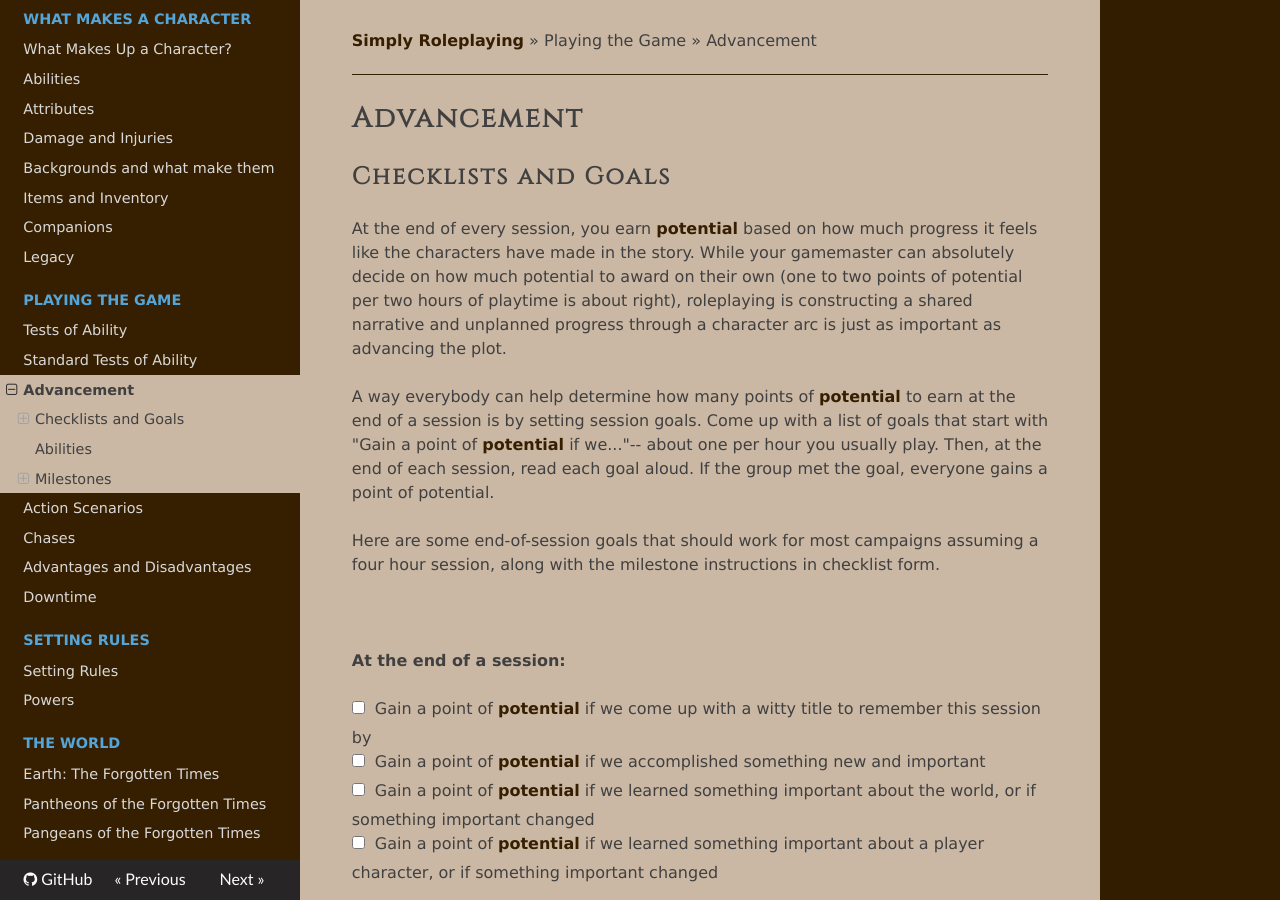
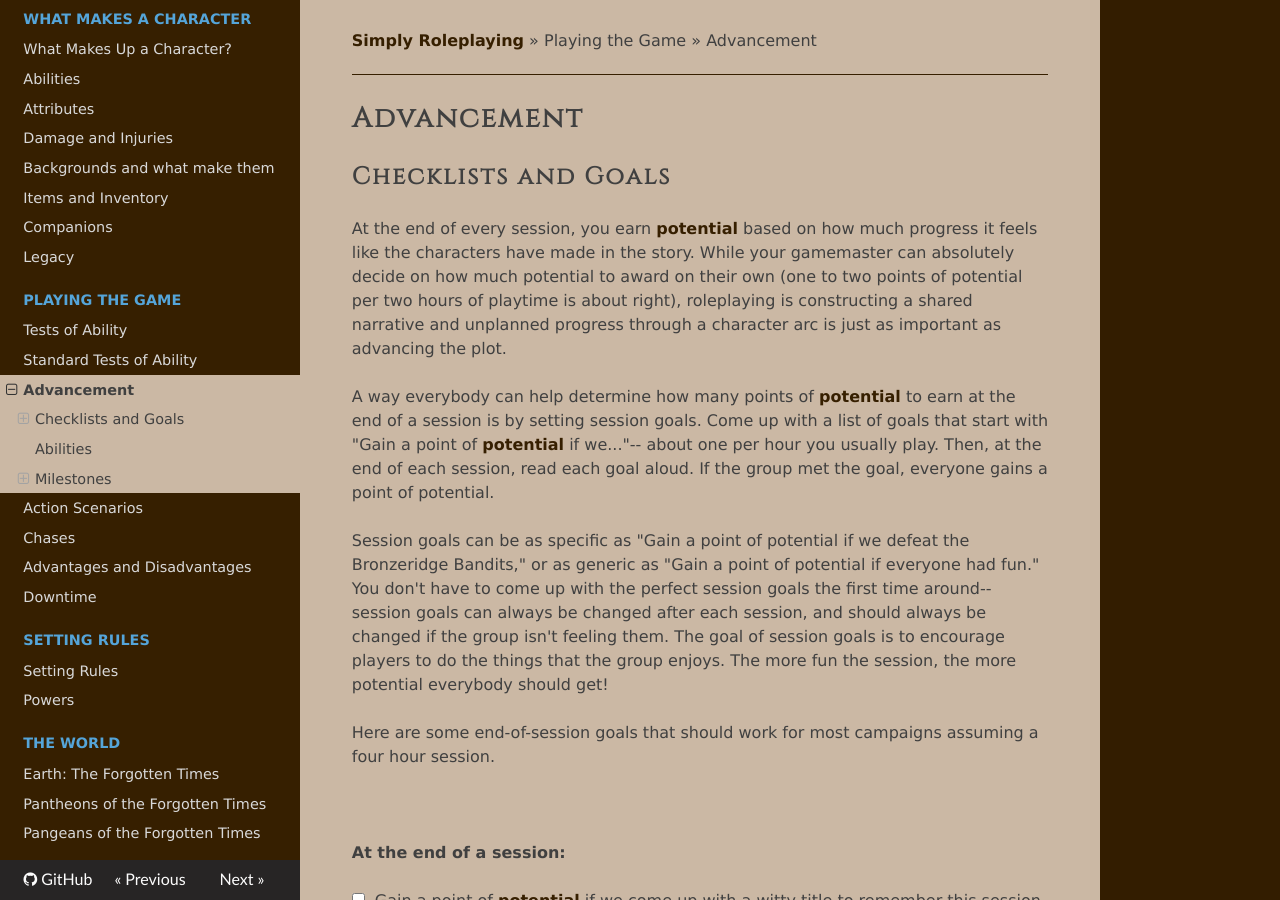
Before and after one commit to TheFifthRider/simply-roleplaying-webapp, an MkDocs documentation site: the page built from docs/gameplay/advancement.md, in a window 1280 px wide and 900 px high. Built offline with MkDocs 1.6.1, drawn with Linux system fonts in a browser that asks for light colours; nearby versions of some CDN libraries.

Commit message:
feat: Clarified session goal naming

```diff
--- a/docs/gameplay/advancement.md
+++ b/docs/gameplay/advancement.md
@@ -6,7 +6,9 @@ At the end of every session, you earn [potential](../character/skills.md#potenti
 
 A way everybody can help determine how many points of [potential](../character/skills.md#honing-your-skills) to earn at the end of a session is by setting session goals. Come up with a list of goals that start with "Gain a point of [potential](../character/skills.md#honing-your-skills) if we..."-- about one per hour you usually play. Then, at the end of each session, read each goal aloud. If the group met the goal, everyone gains a point of potential.
 
-Here are some end-of-session goals that should work for most campaigns assuming a four hour session, along with the milestone instructions in checklist form.
+Session goals can be as specific as "Gain a point of potential if we defeat the Bronzeridge Bandits," or as generic as "Gain a point of potential if everyone had fun." You don't have to come up with the perfect session goals the first time around-- session goals can always be changed after each session, and should always be changed if the group isn't feeling them. The goal of session goals is to encourage players to do the things that the group enjoys. The more fun the session, the more potential everybody should get!
+
+Here are some end-of-session goals that should work for most campaigns assuming a four hour session.
 
 <br/>
 
```
